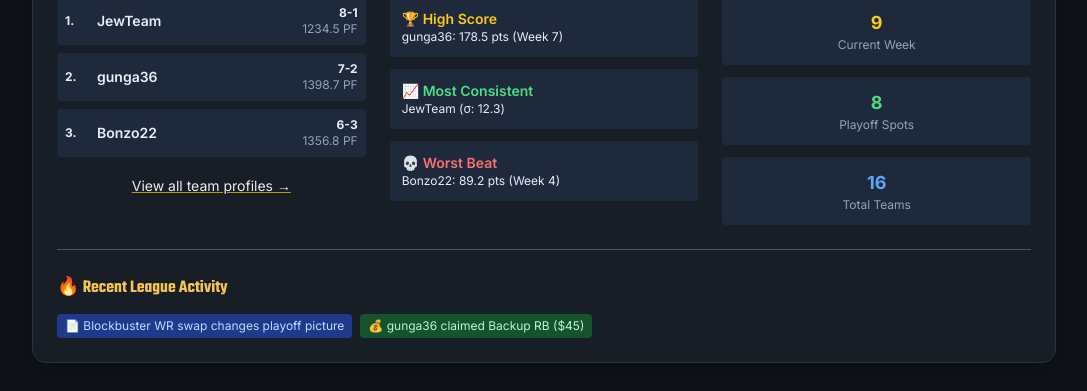
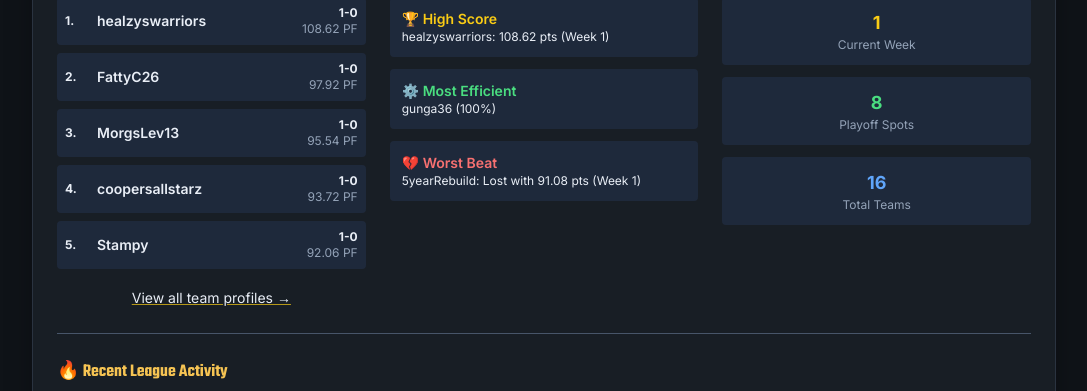
Before and after one commit to rapidextra/16Fantasies1Cup, a plain HTML site: page index.html in a window 1280 px wide. Shown: the part 384-775 px from the top of the page, without its empty margins (96-1183 px from the left). Drawn offline with nearby package versions, Linux system fonts and the light colour scheme.

Commit message:
Update index.html

```diff
--- a/index.html
+++ b/index.html
@@ -38,43 +38,34 @@
       </div>
     </header>
 
-    <!-- Season Dashboard -->
     <section class="card p-6">
       <div class="flex flex-col lg:flex-row gap-6">
-        <!-- Current Standings -->
         <div class="flex-1">
           <h2 class="font-header text-2xl sm:text-3xl font-bold text-[color:var(--accent)] mb-4">🏆 Current Standings</h2>
           <div id="standings-mini" class="space-y-2">
-            <!-- Populated by JavaScript -->
-          </div>
+            </div>
           <div class="mt-4 text-center">
             <a href="teams/" class="text-sm underline decoration-yellow-400/70 hover:decoration-yellow-300">View all team profiles →</a>
           </div>
         </div>
 
-        <!-- Season Highlights -->
         <div class="flex-1">
           <h2 class="font-header text-2xl sm:text-3xl font-bold text-[color:var(--accent)] mb-4">⚡ Season Highlights</h2>
           <div id="season-highlights" class="space-y-3">
-            <!-- Populated by JavaScript -->
-          </div>
+            </div>
         </div>
 
-        <!-- Quick Stats -->
         <div class="flex-1">
           <h2 class="font-header text-2xl sm:text-3xl font-bold text-[color:var(--accent)] mb-4">📊 League Stats</h2>
           <div id="quick-stats" class="space-y-3">
-            <!-- Populated by JavaScript -->
-          </div>
+            </div>
         </div>
       </div>
 
-      <!-- Recent Activity Bar -->
       <div class="mt-6 pt-6 border-t border-slate-600">
         <h3 class="font-header text-lg text-[color:var(--accent)] mb-3">🔥 Recent League Activity</h3>
         <div id="recent-activity" class="flex flex-wrap gap-2">
-          <!-- Populated by JavaScript -->
-        </div>
+          </div>
       </div>
     </section>
     <section class="space-y-4">
@@ -103,7 +94,7 @@
         const seasonData = await response.json();
         populateDashboard(seasonData);
       } catch (error) {
-        console.log('Season data not found, using mock data');
+        console.log('Season data not found, using updated mock data for Week 1');
         populateDashboard(getMockSeasonData());
       }
     }
@@ -120,7 +111,7 @@
           </div>
           <div class="text-right text-xs">
             <div class="font-bold">${team.record}</div>
-            <div class="text-slate-400">${team.pointsFor.toFixed(1)} PF</div>
+            <div class="text-slate-400">${team.pointsFor.toFixed(2)} PF</div>
           </div>
         </div>
       `).join('');
@@ -133,12 +124,12 @@
           <div class="text-xs">${data.topPerformers.highestScorer.team}: ${data.topPerformers.highestScorer.points} pts (Week ${data.topPerformers.highestScorer.week})</div>
         </div>
         <div class="bg-slate-800 p-3 rounded">
-          <div class="text-sm font-semibold text-green-400">📈 Most Consistent</div>
-          <div class="text-xs">${data.topPerformers.mostConsistent.team} (σ: ${data.topPerformers.mostConsistent.stdDev})</div>
+          <div class="text-sm font-semibold text-green-400">⚙️ Most Efficient</div>
+          <div class="text-xs">${data.topPerformers.mostEfficient.team} (${data.topPerformers.mostEfficient.efficiency}%)</div>
         </div>
         <div class="bg-slate-800 p-3 rounded">
-          <div class="text-sm font-semibold text-red-400">💀 Worst Beat</div>
-          <div class="text-xs">${data.topPerformers.worstBeat.team}: ${data.topPerformers.worstBeat.points} pts (Week ${data.topPerformers.worstBeat.week})</div>
+          <div class="text-sm font-semibold text-red-400">💔 Worst Beat</div>
+          <div class="text-xs">${data.topPerformers.worstBeat.team}: Lost with ${data.topPerformers.worstBeat.points} pts (Week ${data.topPerformers.worstBeat.week})</div>
         </div>
       `;
 
@@ -163,15 +154,17 @@
       const activityContainer = document.getElementById('recent-activity');
       const activities = [];
 
-      if (data.recentActivity.trades) {
+      if (data.recentActivity.trades && data.recentActivity.trades.length > 0) {
         activities.push(...data.recentActivity.trades.map(trade =>
           `<span class="bg-blue-900 text-blue-200 px-2 py-1 rounded text-xs">📄 ${trade.summary}</span>`
         ));
+      } else {
+        activities.push(`<span class="bg-gray-700 text-gray-300 px-2 py-1 rounded text-xs">No trades this week</span>`);
       }
 
-      if (data.recentActivity.waivers) {
+      if (data.recentActivity.waivers && data.recentActivity.waivers.length > 0) {
         activities.push(...data.recentActivity.waivers.map(waiver =>
-          `<span class="bg-green-900 text-green-200 px-2 py-1 rounded text-xs">💰 ${waiver.team} claimed ${waiver.player} (${waiver.faab})</span>`
+          `<span class="bg-green-900 text-green-200 px-2 py-1 rounded text-xs">💰 ${waiver.team} claimed ${waiver.player}</span>`
         ));
       }
 
@@ -180,21 +173,34 @@
 
     function getMockSeasonData() {
       return {
-        currentWeek: 9,
+        currentWeek: 1,
         leagueInfo: { totalTeams: 16, playoffTeams: 8 },
         standings: [
-          { rank: 1, team: "JewTeam", record: "8-1", pointsFor: 1234.5 },
-          { rank: 2, team: "gunga36", record: "7-2", pointsFor: 1398.7 },
-          { rank: 3, team: "Bonzo22", record: "6-3", pointsFor: 1356.8 }
+          { rank: 1, team: "healzyswarriors", record: "1-0", pointsFor: 108.62 },
+          { rank: 2, team: "FattyC26", record: "1-0", pointsFor: 97.92 },
+          { rank: 3, team: "MorgsLev13", record: "1-0", pointsFor: 95.54 },
+          { rank: 4, team: "coopersallstarz", record: "1-0", pointsFor: 93.72 },
+          { rank: 5, team: "Stampy", record: "1-0", pointsFor: 92.06 },
+          { rank: 6, team: "3whits", record: "1-0", pointsFor: 88.16 },
+          { rank: 7, team: "webbyt", record: "1-0", pointsFor: 75.52 },
+          { rank: 8, team: "Wicka", record: "1-0", pointsFor: 75.00 },
+          { rank: 9, team: "5yearRebuild", record: "0-1", pointsFor: 91.08 },
+          { rank: 10, team: "Bonzo22", record: "0-1", pointsFor: 87.02 },
+          { rank: 11, team: "Sedgy", record: "0-1", pointsFor: 85.08 },
+          { rank: 12, team: "Poddy", record: "0-1", pointsFor: 84.82 },
+          { rank: 13, team: "DaksDemons", record: "0-1", pointsFor: 81.68 },
+          { rank: 14, team: "MickyMayn", record: "0-1", pointsFor: 68.12 },
+          { rank: 15, team: "gunga36", record: "0-1", pointsFor: 60.82 },
+          { rank: 16, team: "JewTeam", record: "0-1", pointsFor: 57.22 }
         ],
         topPerformers: {
-          highestScorer: { team: "gunga36", points: 178.5, week: 7 },
-          mostConsistent: { team: "JewTeam", stdDev: 12.3 },
-          worstBeat: { team: "Bonzo22", points: 89.2, week: 4 }
+          highestScorer: { team: "healzyswarriors", points: 108.62, week: 1 },
+          mostEfficient: { team: "gunga36", efficiency: 100 },
+          worstBeat: { team: "5yearRebuild", points: 91.08, week: 1 }
         },
         recentActivity: {
-          trades: [{ summary: "Blockbuster WR swap changes playoff picture" }],
-          waivers: [{ team: "gunga36", player: "Backup RB", faab: "$45" }]
+          trades: [],
+          waivers: [{ team: "Sedgy", player: "Kyren Williams" }]
         }
       };
     }
```
